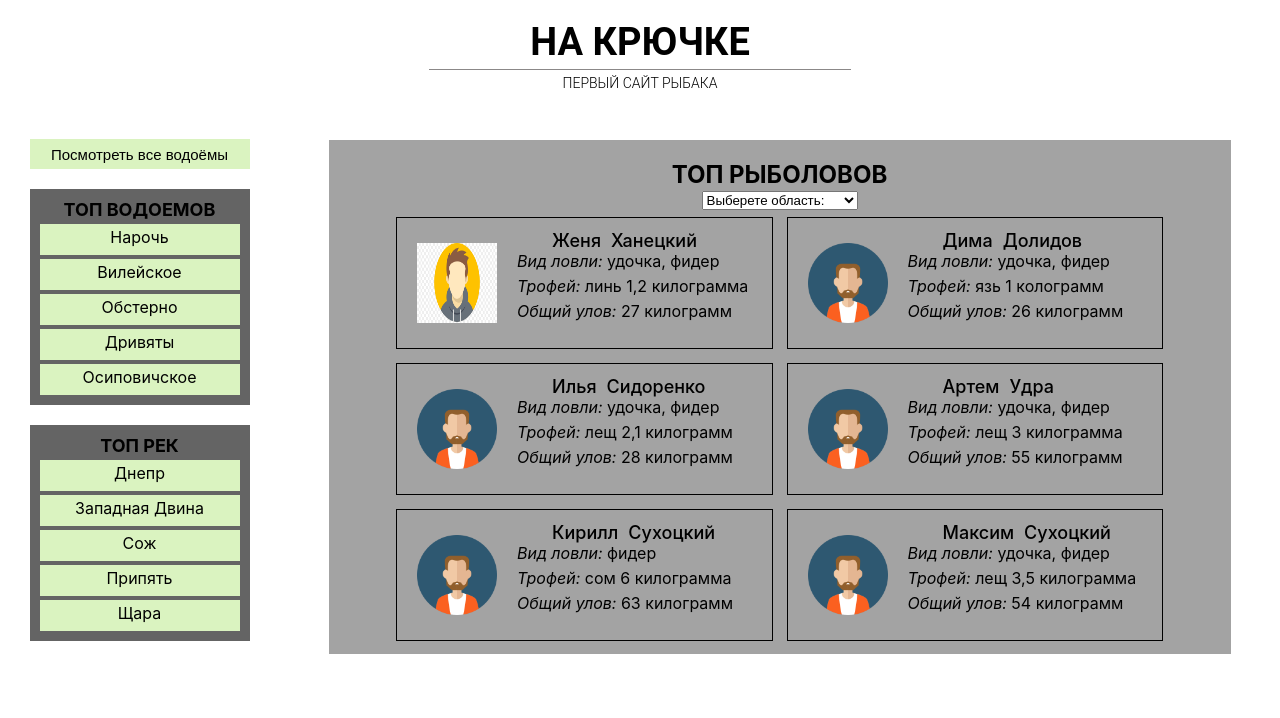
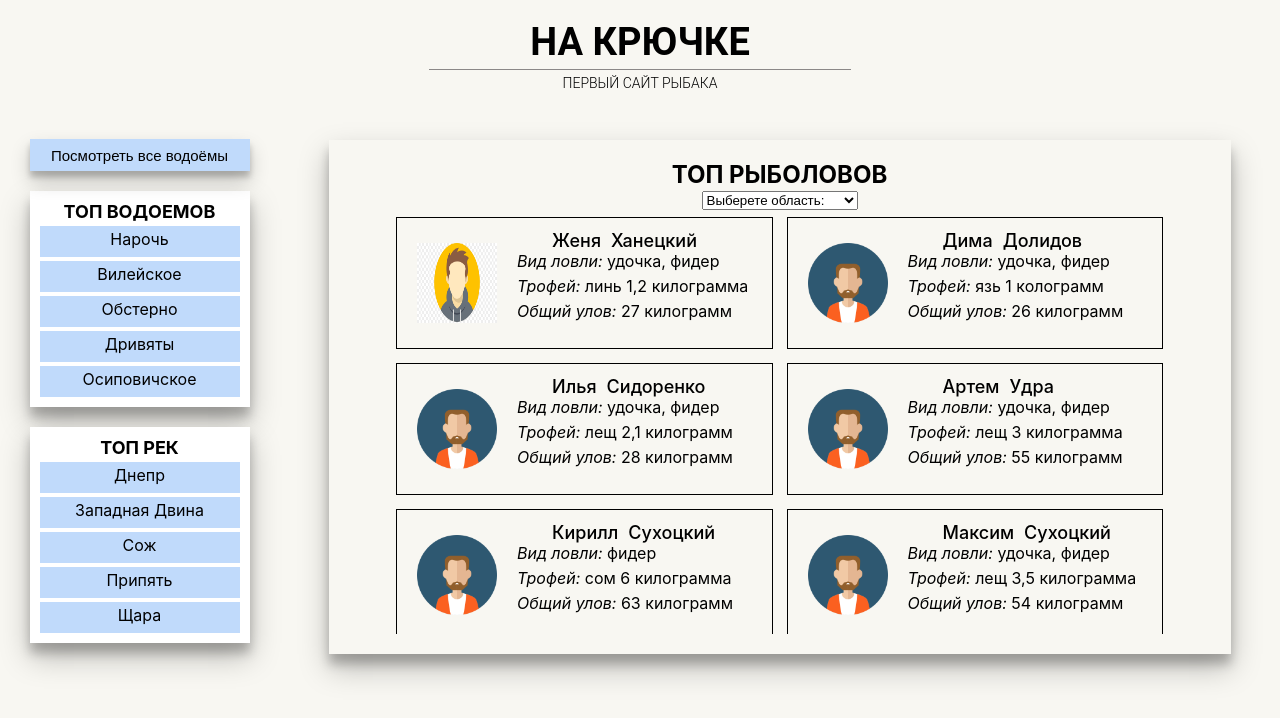
Before and after one commit to Khanetsky-Zhenya/ON_HOOK, a React (Create React App) app: page / in a window 1280 px wide. Shown: the top 718 px of the page. Built offline with nearby package versions, Linux system fonts and the light colour scheme.

Commit message:
add style on component rating and fishlist

```diff
--- a/src/App.css
+++ b/src/App.css
@@ -1,6 +1,7 @@
 .App {
   width: 100%;
   height: 100vh;
+  background-color: #f8f7f2;
 }
 /*
   color: #384b60;
--- a/src/components/Main/FishList/FishList.module.css
+++ b/src/components/Main/FishList/FishList.module.css
@@ -2,24 +2,8 @@
   width: 832px;
   margin: 20px;
   padding: 20px 35px 20px 35px;
-  background-color: rgb(163, 163, 163);
-  overflow: auto;
-}
-/*стили для скрола*/
-.List::-webkit-scrollbar {
-  width: 6px;
-  height: 20px;
-}
-.List::-webkit-scrollbar-thumb {
-  /*border-radius: 50px;*/
-  background-color: rgba(250, 12, 12, 0.295);
-}
-.List::-webkit-scrollbar-thumb:hover {
-  background-color: rgb(250, 52, 52);
-}
-.List::-webkit-scrollbar-track {
-  background-color: rgb(53, 53, 53);
-  /*border-radius: 40px;*/
+  background-color: #f8f7f2;
+  box-shadow: 0 14px 28px rgba(0, 0, 0, 0.25), 0 10px 10px rgba(0, 0, 0, 0.22);
 }
 
 .List__Header {
@@ -30,8 +14,24 @@
   display: flex;
   flex-wrap: wrap;
   justify-content: center;
-
+  overflow: auto;
   height: 424px;
+}
+/*стили для скрола*/
+.List__UserTop::-webkit-scrollbar {
+  width: 6px;
+  height: 20px;
+}
+.List__UserTop::-webkit-scrollbar-thumb {
+  /*border-radius: 50px;*/
+  background-color: rgba(250, 12, 12, 0.295);
+}
+.List__UserTop::-webkit-scrollbar-thumb:hover {
+  background-color: rgb(250, 52, 52);
+}
+.List__UserTop::-webkit-scrollbar-track {
+  background-color: rgb(53, 53, 53);
+  /*border-radius: 40px;*/
 }
 .List__UserTopFlex {
   display: flex;
--- a/src/components/Main/FishMan/FishMan.module.css
+++ b/src/components/Main/FishMan/FishMan.module.css
@@ -8,6 +8,7 @@
   height: 130px;
   border: 1px solid rgb(0, 0, 0);
   margin: 7px;
+  background-color: #f8f7f2;
 }
 .Card__FullName {
   display: flex;
--- a/src/components/Main/Main.module.css
+++ b/src/components/Main/Main.module.css
@@ -1,18 +1,19 @@
 .mainInfo {
-  /*height: 85%;*/
   display: flex;
   justify-content: space-around;
 }
 .AllWater__button {
   width: 220px;
-  height: 30px;
+  height: 32px;
   margin-top: 19px;
   font-size: 15px;
   text-align: center;
-  background-color: rgb(218, 243, 192);
+  background-color: #c0dafb;
   border: none;
+  box-shadow: 0 10px 20px rgba(0, 0, 0, 0.2), 0 6px 6px rgba(0, 0, 0, 0.2);
   cursor: pointer;
 }
 .AllWater__button:hover {
-  background-color: rgb(12, 245, 24);
+  background: rgba(0, 0, 0, 0);
+  box-shadow: inset 0 0 0 3px #7156af;
 }
--- a/src/components/Main/Rating/Rating.module.css
+++ b/src/components/Main/Rating/Rating.module.css
@@ -1,7 +1,8 @@
 .Rating {
   margin: 20px 0px 0px 0px;
   padding: 10px;
-  background-color: rgb(100, 100, 100);
+  background-color: #ffffff;
+  box-shadow: 0 14px 28px rgba(0, 0, 0, 0.25), 0 10px 10px rgba(0, 0, 0, 0.22);
 }
 .Rating__title {
   text-align: center;
@@ -14,9 +15,14 @@
   height: 28px;
   padding-top: 3px;
   margin-top: 4px;
-  background-color: rgb(218, 243, 192);
+  background-color: #c0dafb;
   cursor: pointer;
 }
 .Rating__name:hover {
-  background-color: rgb(187, 241, 129);
+  background-color: #7156af;
+
+  color: #384b60;
+  color: #5f91c2;
+  color: #c0dafb;
+  color: #f8f7f2;
 }
```
